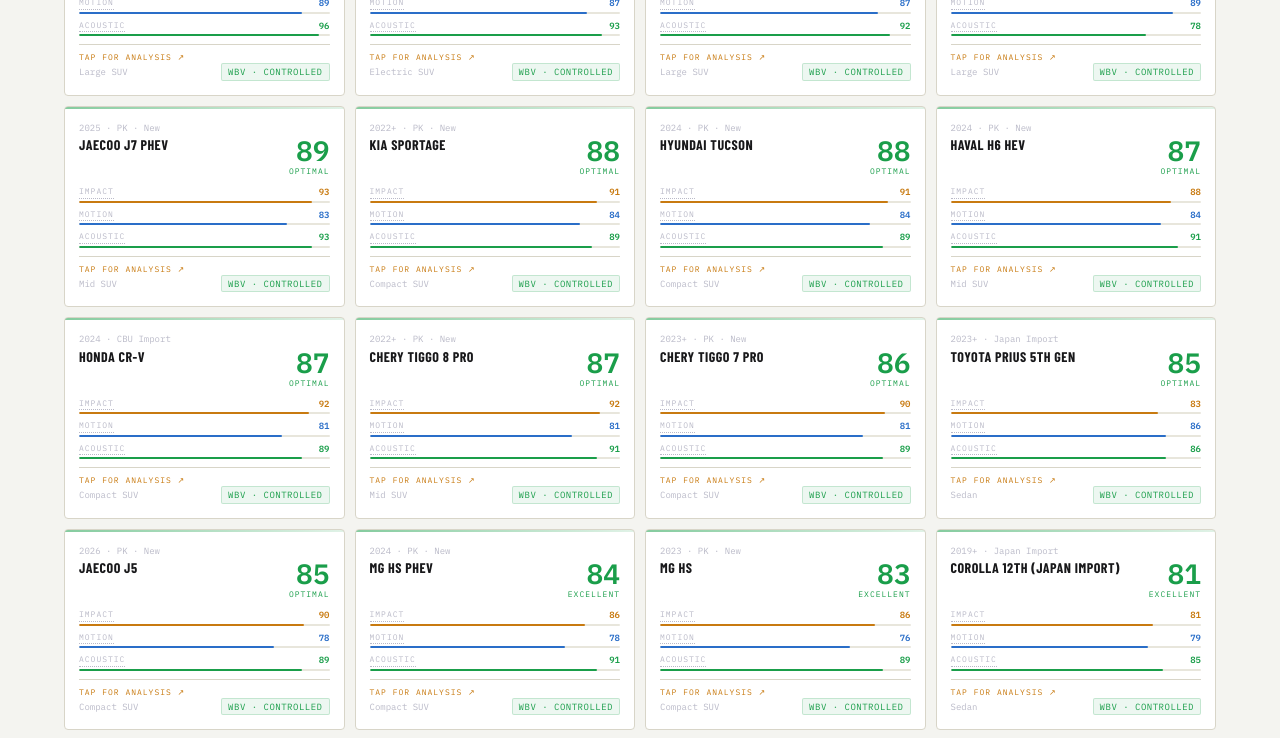
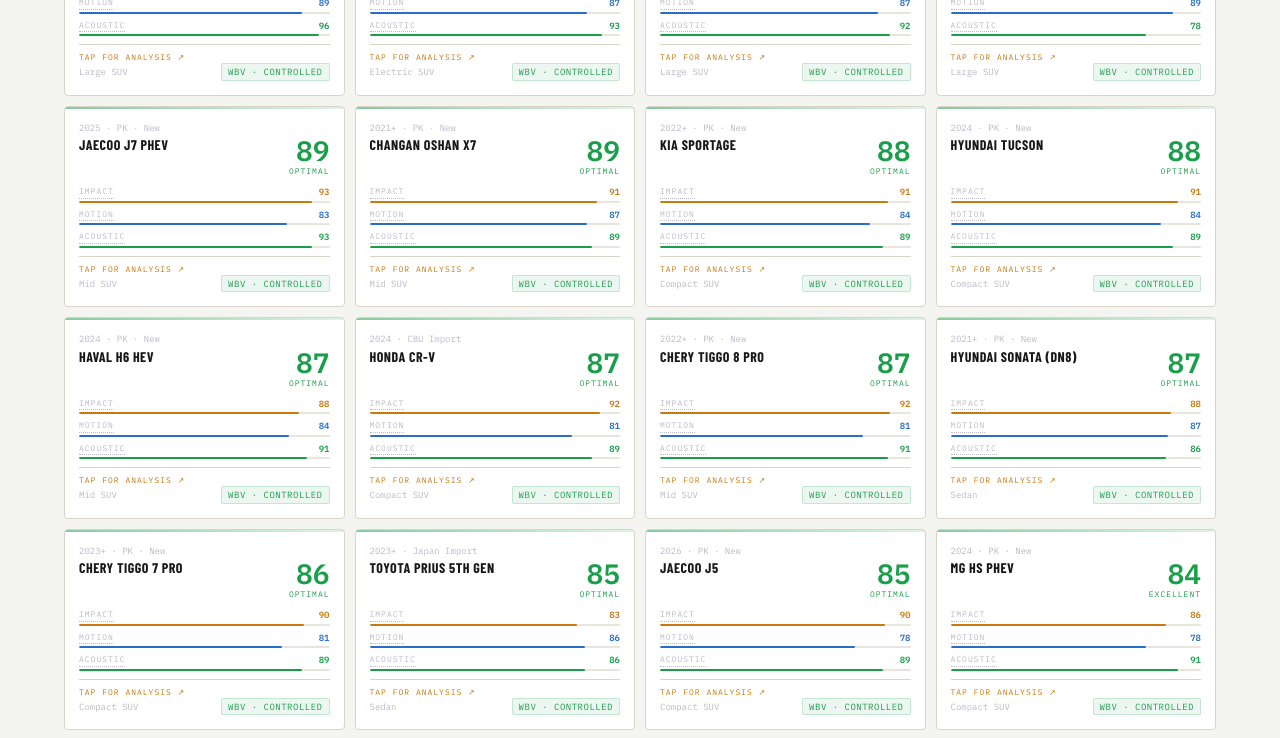
Before and after one commit to Ansmou/CarComfortScore, a Next.js app: page / in a window 1280 px wide. Shown: the part 600-1338 px from the top of the page. Built offline with nearby package versions, Linux system fonts and the light colour scheme; a web font is replaced by a local one.

Commit message:
Add 7 PK vehicles (Changan, Yaris Cross JDM, N-One, Sonata DN8)
Adds 7 verified vehicles. Skipped Vitz XP130 (duplicate) and Sonata YF/LF (no meaningful PK presence).

```diff
--- a/data/cars.js
+++ b/data/cars.js
@@ -66,6 +66,15 @@
   {id:"tiggo_9",       name:"Chery Tiggo 9 PHEV",   year:"2026+",   market:"PK · New",     cat:"Large SUV",         rearType:"multilink",      rearLabel:"Multilink + CDC Adaptive",      sidewall:123,rimSize:20,wheelbase:2820,weight:2308,tire:"245/50 R20",springTuning:"comfort", platformAge:"new", bodyType:"monocoque",hasCtb:false,hasRearSubframe:true, hcImpact:"low"},
   {id:"baic_bj40_plus",name:"BAIC BJ40 Plus",       year:"2023+",   market:"PK · New",     cat:"Body-on-Frame SUV", rearType:"solid_axle",     rearLabel:"5-Link Coil Solid Axle",        sidewall:172,rimSize:17,wheelbase:2745,weight:2080,tire:"265/65 R17",springTuning:"truck",   platformAge:"mid", bodyType:"ladder",   hasCtb:false,hasRearSubframe:false,hcImpact:"high"},
   {id:"deepal_s05",    name:"Deepal S05 REEV",      year:"2025+",   market:"PK · New",     cat:"Electric SUV",      rearType:"multilink",      rearLabel:"Multilink + CTV Battery",       sidewall:135,rimSize:18,wheelbase:2880,weight:1940,tire:"225/60 R18",springTuning:"comfort", platformAge:"new", bodyType:"monocoque",hasCtb:true, hasRearSubframe:true, hcImpact:"low"},
+
+  // ── Changan PK + JDM kei imports + Sonata DN8 ──
+  {id:"oshan_x7",       name:"Changan Oshan X7",      year:"2021+",   market:"PK · New",     cat:"Mid SUV",           rearType:"multilink",      rearLabel:"Multilink Rear",                sidewall:124,rimSize:19,wheelbase:2786,weight:1551,tire:"225/55 R19",springTuning:"comfort", platformAge:"new", bodyType:"monocoque",hasCtb:false,hasRearSubframe:true, hcImpact:"low"},
+  {id:"alsvin",         name:"Changan Alsvin",        year:"2021+",   market:"PK · New",     cat:"Sedan",             rearType:"torsion_beam",   rearLabel:"Torsion Beam Rear",             sidewall:102,rimSize:15,wheelbase:2535,weight:1120,tire:"185/55 R15",springTuning:"standard",platformAge:"new", bodyType:"monocoque",hasCtb:false,hasRearSubframe:false,hcImpact:"mid"},
+  {id:"yaris_cross_jdm",name:"Toyota Yaris Cross Hybrid AWD-i", year:"2020+", market:"Japan Import", cat:"Compact SUV", rearType:"double_wishbone",rearLabel:"Double Wishbone (AWD-i)",       sidewall:133,rimSize:16,wheelbase:2560,weight:1290,tire:"205/65 R16",springTuning:"standard",platformAge:"new", bodyType:"monocoque",hasCtb:false,hasRearSubframe:true, hcImpact:"low"},
+  {id:"n_one_jg1",      name:"Honda N-One (JG1/JG2)", year:"2012–20", market:"Japan Import", cat:"Hatchback",         rearType:"torsion_beam",   rearLabel:"Torsion Beam Rear",             sidewall:101,rimSize:14,wheelbase:2520,weight:850, tire:"155/65 R14",springTuning:"standard",platformAge:"old", bodyType:"monocoque",hasCtb:false,hasRearSubframe:false,hcImpact:"mid"},
+  {id:"n_one_jg3",      name:"Honda N-One (JG3/JG4)", year:"2020+",   market:"Japan Import", cat:"Hatchback",         rearType:"torsion_beam",   rearLabel:"Torsion Beam Rear",             sidewall:101,rimSize:14,wheelbase:2520,weight:860, tire:"155/65 R14",springTuning:"standard",platformAge:"new", bodyType:"monocoque",hasCtb:false,hasRearSubframe:false,hcImpact:"mid"},
+  {id:"sonata_dn8",     name:"Hyundai Sonata (DN8)",  year:"2021+",   market:"PK · New",     cat:"Sedan",             rearType:"multilink",      rearLabel:"Multilink Rear",                sidewall:106,rimSize:18,wheelbase:2840,weight:1500,tire:"235/45 R18",springTuning:"comfort", platformAge:"new", bodyType:"monocoque",hasCtb:false,hasRearSubframe:true, hcImpact:"low"},
+  {id:"sonata_dn8_nline",name:"Hyundai Sonata N Line (DN8)", year:"2025+", market:"PK · New", cat:"Sedan",             rearType:"multilink",      rearLabel:"Multilink + Sport Tune",        sidewall:98, rimSize:19,wheelbase:2840,weight:1675,tire:"245/40 R19",springTuning:"stiff",   platformAge:"new", bodyType:"monocoque",hasCtb:false,hasRearSubframe:true, hcImpact:"low"},
 ];
 
 export const ARTICLES = [
```
